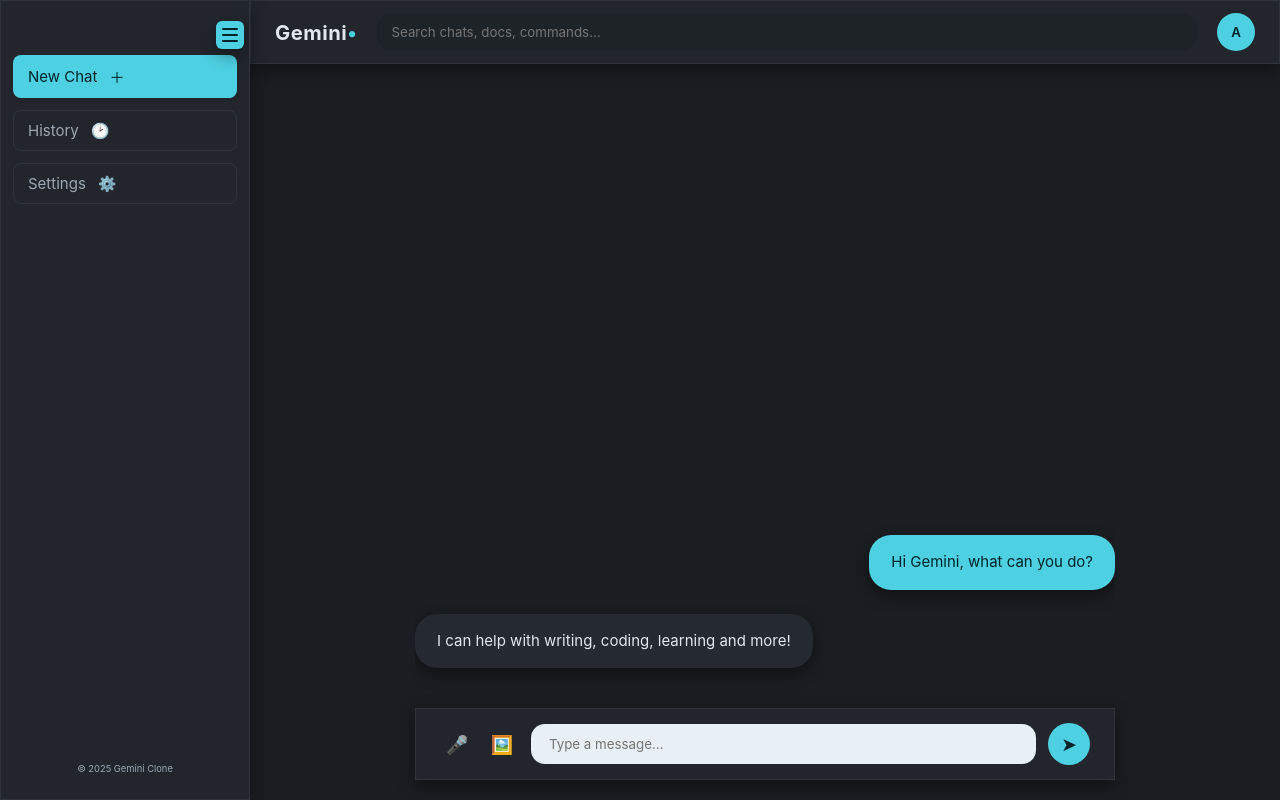
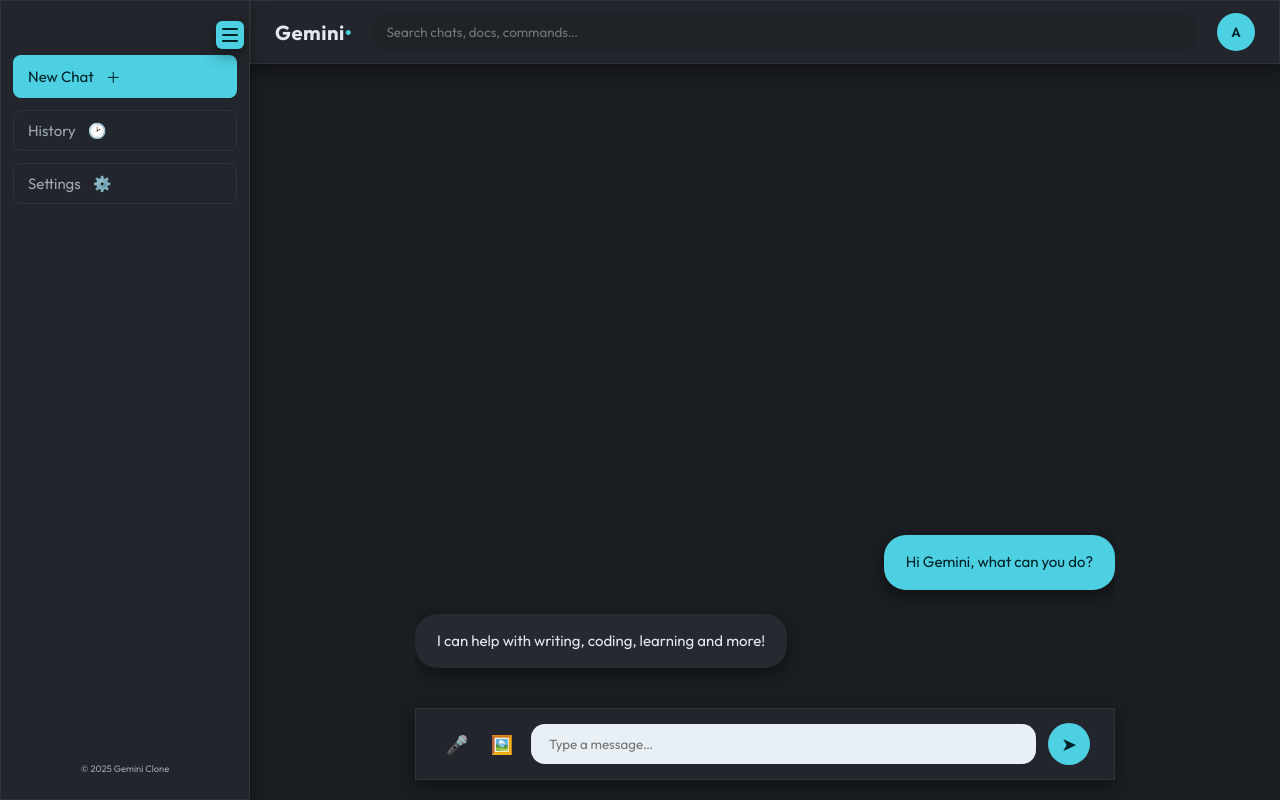
Before and after one commit to alokuidev/gemini-ai-clone, a React (Vite) app: page / in a window 1280 px wide. Built offline with nearby package versions, Linux system fonts and the light colour scheme.

Commit message:
font family imported

```diff
--- a/src/components/Sidebar/Sidebar.tsx
+++ b/src/components/Sidebar/Sidebar.tsx
@@ -4,7 +4,7 @@
     const [extended, setExtended] = useState(false);
     return (
         <aside className={`gemini-sidebar glass ${extended ? 'collapsed' : ''}`}>
-            <button className="sidebar-toggle" aria-label="Toggle Sidebar" onClick={() => setExtended(!extended)}>
+            <button className="sidebar-toggle" aria-label="Toggle Sidebar" onClick={() => setExtended(prev => !prev)}>
                 <span className="bar"></span>
                 <span className="bar"></span>
                 <span className="bar"></span>
--- a/src/index.css
+++ b/src/index.css
@@ -4,6 +4,7 @@
 ───────────────────────────────────────── */
 
 /* ===== Design Tokens ===== */
+@import url('https://fonts.googleapis.com/css2?family=Outfit:wght@100..900&display=swap');
 :root {
   --bg: #1a1d21;
   --panel: #252a30cc;
@@ -22,7 +23,10 @@
 }
 
 /* ===== Resets & Globals ===== */
-* { box-sizing: border-box; }
+* {
+  box-sizing: border-box;
+  font-family: outfit;
+}
 body {
   margin: 0;
   background: var(--bg);
@@ -253,7 +257,7 @@
   border: none;
   border-radius: var(--radius-m);
   background: #e8eff5;
-  color: #000
+  color: #000;
   outline: none;
 }
 .send-btn {
```
